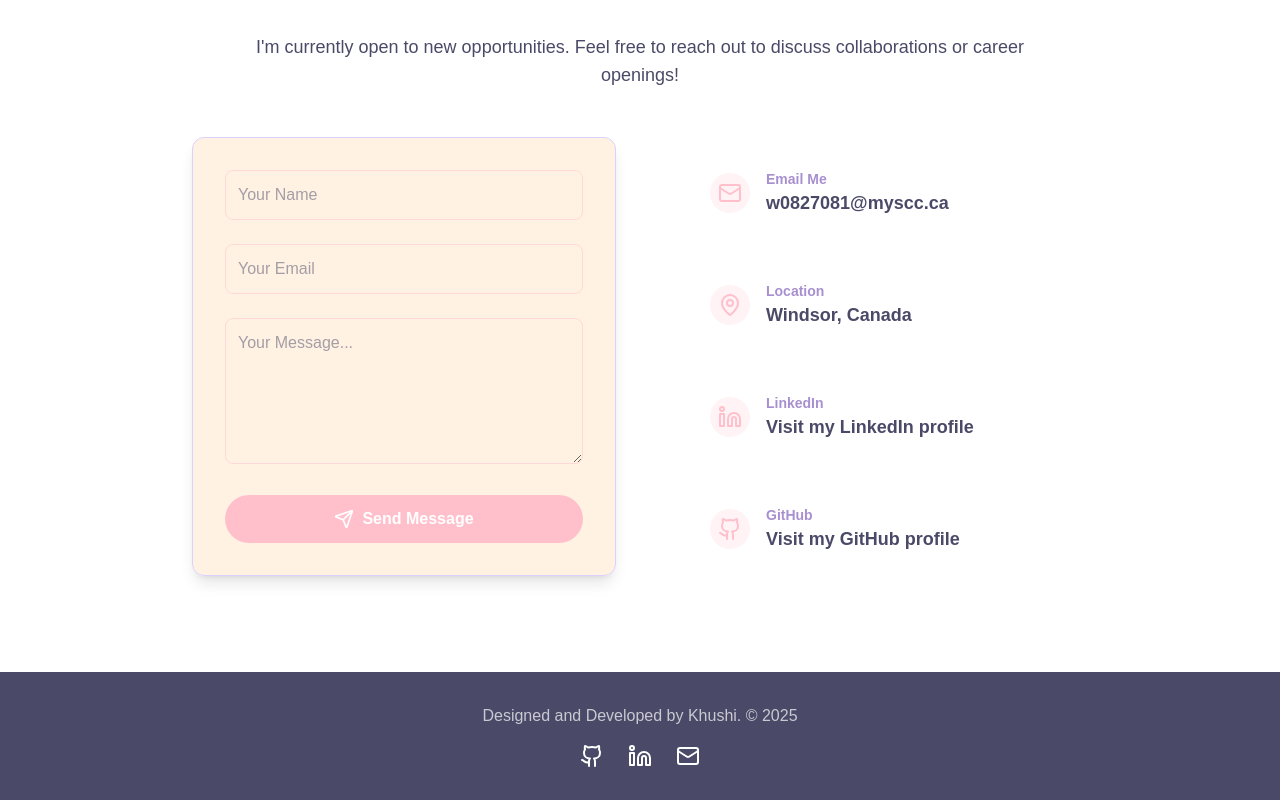
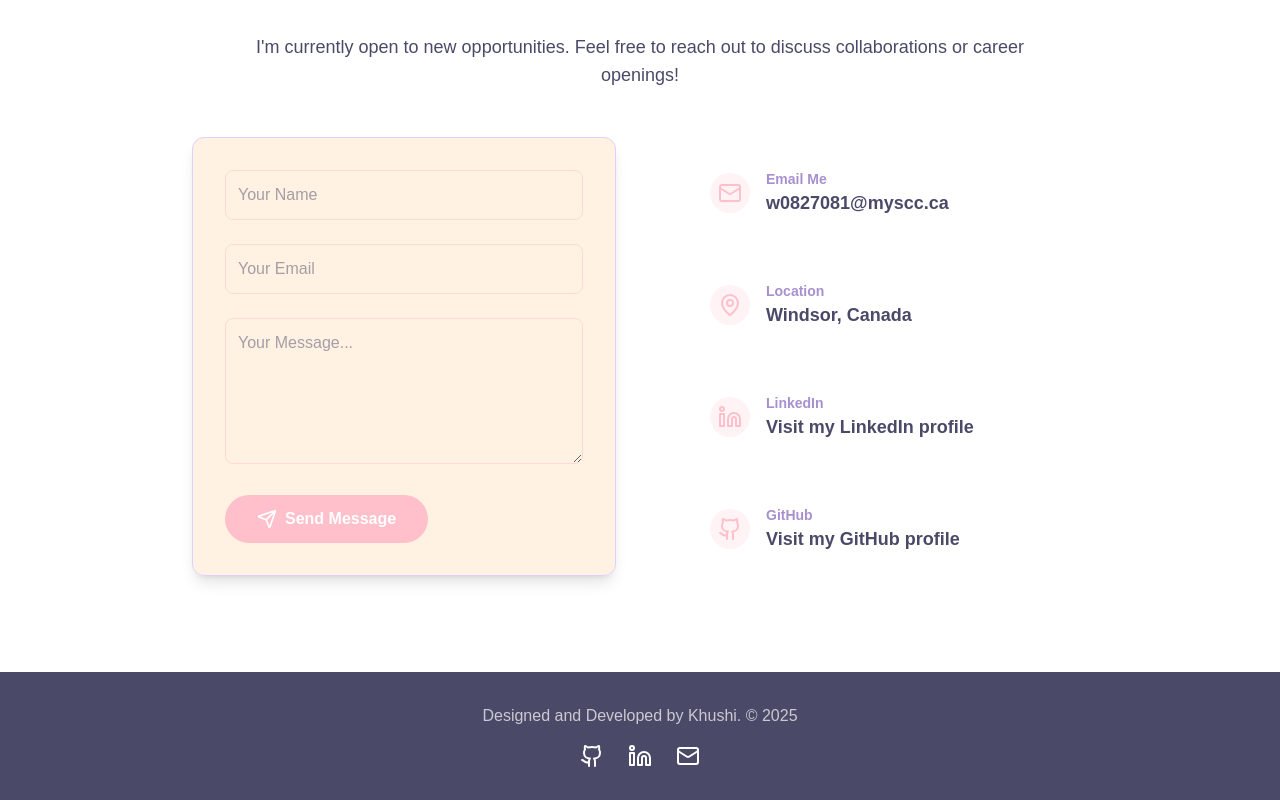
Before and after one commit to ParikhKhushi/k_portfolio, a React (Vite) app: page / in a window 1280 px wide. Shown: the part 3079-3879 px from the top of the page. Built offline with nearby package versions, Linux system fonts and the light colour scheme.

Commit message:
Patch 0.0.2

```diff
--- a/src/sections/Contact.jsx
+++ b/src/sections/Contact.jsx
@@ -118,7 +118,7 @@ const Contact = () => {
 
                             {/* Submit Button */}
                             <Button
-                                type="submit"
+                                type="button"
                                 primary
                                 icon={<Send className="w-5 h-5" />}
                             >
```
